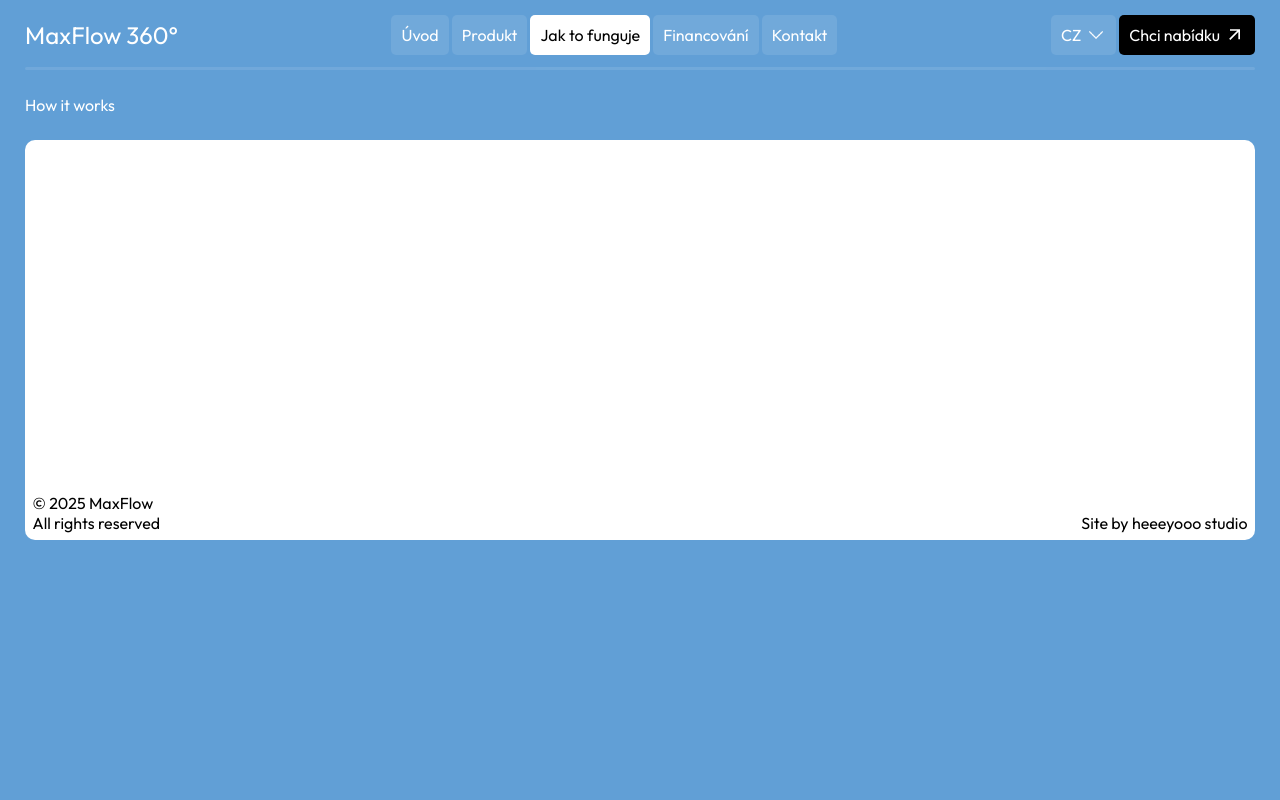
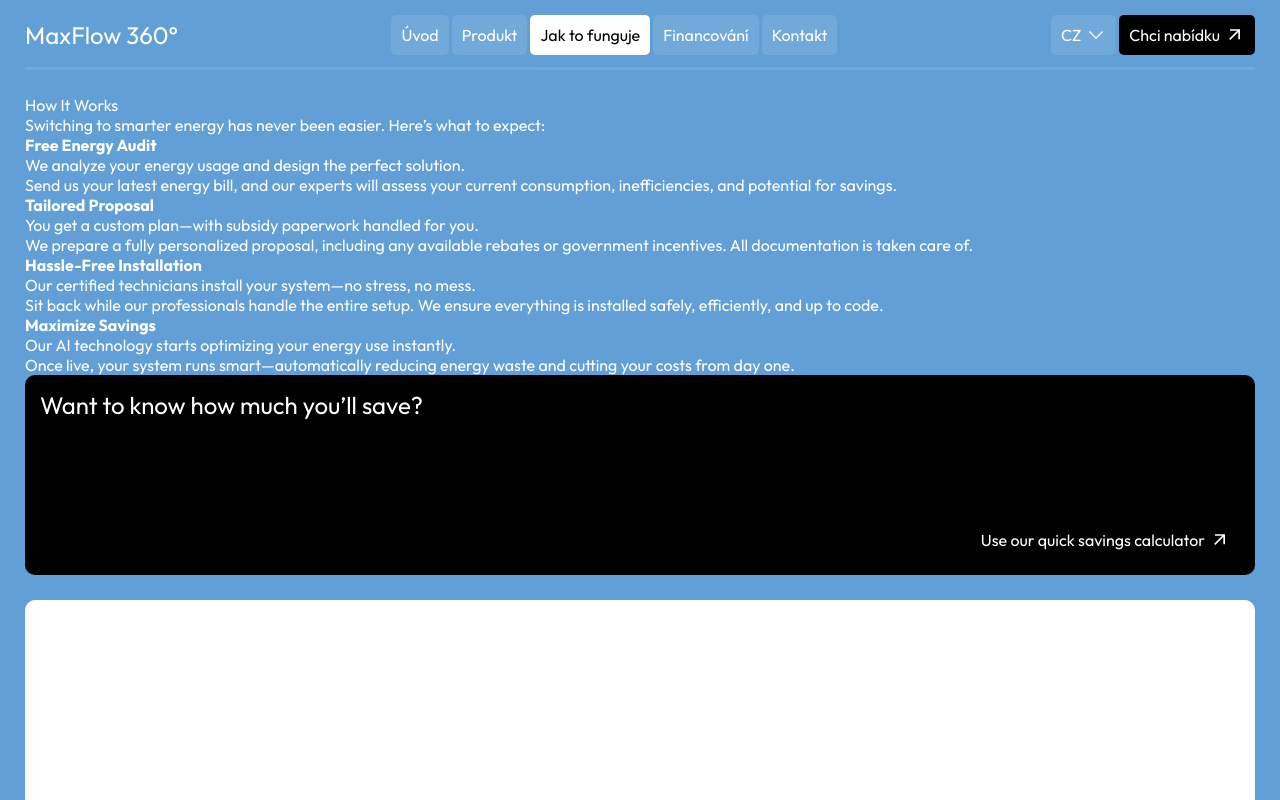
Before and after one commit to stepandordiai/max-flow, a React (Vite) app: page /how-it-works in a window 1280 px wide. Shown: the top 800 px of the page. Built offline with nearby package versions, Linux system fonts and the light colour scheme.

Commit message:
Update HowItWorks page and info

```diff
--- a/src/components/ContactUs/ContactUs.jsx
+++ b/src/components/ContactUs/ContactUs.jsx
@@ -1,9 +1,8 @@
-import { NavLink } from "react-router-dom";
 import { useEffect } from "react";
 import { useNavigate } from "react-router-dom";
 import "./ContactUs.scss";
 
-const ContactUs = () => {
+const ContactUs = ({ children }) => {
 	const navigate = useNavigate();
 
 	useEffect(() => {
@@ -60,28 +59,7 @@
 
 	return (
 		<div className="contact-us" to={"/contact"}>
-			<p className="contact-us__title">
-				Ready to empower your SVJ with intelligent energy?
-			</p>
-			<div>
-				<p>
-					Let MaxFlow 360&deg; turn your building into a self-managing,
-					cost-efficient, solar-powered community.
-				</p>
-				<NavLink className="contact-us__link" to={"/contact"}>
-					<span>Chci nabídku</span>
-					<svg
-						xmlns="http://www.w3.org/2000/svg"
-						height="20px"
-						viewBox="0 -960 960 960"
-						width="20px"
-						fill="#ffffff"
-					>
-						<path d="m256-240-56-56 384-384H240v-80h480v480h-80v-344L256-240Z" />
-					</svg>
-				</NavLink>
-			</div>
-			{/* <NavLink to={"/contact"}>Knotaktujte nas</NavLink> */}
+			{children}
 		</div>
 	);
 };
--- a/src/components/Menu/Menu.jsx
+++ b/src/components/Menu/Menu.jsx
@@ -1,8 +1,11 @@
+import { useTranslation } from "react-i18next";
 import { NavLink } from "react-router-dom";
 import { useEffect } from "react";
 import "./Menu.scss";
 
 const Menu = () => {
+	const { t } = useTranslation();
+
 	useEffect(() => {
 		const menuLinks = document.querySelectorAll(".menu__link");
 
@@ -34,7 +37,7 @@
 						}
 						to={"/"}
 					>
-						Home
+						{t("home")}
 					</NavLink>
 					<NavLink
 						className={({ isActive }) =>
@@ -42,23 +45,23 @@
 						}
 						to={"/product"}
 					>
-						Product
+						{t("product")}
 					</NavLink>
 					<NavLink
 						className={({ isActive }) =>
 							isActive ? activeMenuLink : inactiveMenuLink
 						}
-						to={"/reference"}
+						to={"/how-it-works"}
 					>
-						Reference
+						{t("how_it_works")}
 					</NavLink>
 					<NavLink
 						className={({ isActive }) =>
 							isActive ? activeMenuLink : inactiveMenuLink
 						}
-						to={"/blog"}
+						to={"/financing"}
 					>
-						Blog
+						{t("financing")}
 					</NavLink>
 					<NavLink
 						className={({ isActive }) =>
@@ -66,7 +69,7 @@
 						}
 						to={"/contact"}
 					>
-						Contact
+						{t("contact")}
 					</NavLink>
 				</nav>
 				<NavLink className="menu__btn" to="/contact">
--- a/src/pages/HowItWorks/HowItWorks.jsx
+++ b/src/pages/HowItWorks/HowItWorks.jsx
@@ -1,5 +1,7 @@
 import { Helmet } from "react-helmet";
+import { NavLink } from "react-router-dom";
 import "./HowItWorks.scss";
+import ContactUs from "../../components/ContactUs/ContactUs";
 
 const HowItWorks = () => {
 	return (
@@ -8,7 +10,67 @@
 				<title>MaxFlow | How it works</title>
 				<link rel="canonical" href="https://maxflow.cz/how-it-works" />
 			</Helmet>
-			<h1>How it works</h1>
+			<main>
+				<h1>How It Works</h1>
+				<p>
+					Switching to smarter energy has never been easier. Here’s what to
+					expect:
+				</p>
+				<div>
+					<strong>Free Energy Audit</strong>
+					<p>We analyze your energy usage and design the perfect solution.</p>
+					<p>
+						Send us your latest energy bill, and our experts will assess your
+						current consumption, inefficiencies, and potential for savings.
+					</p>
+				</div>
+				<div>
+					<strong>Tailored Proposal</strong>
+					<p>You get a custom plan—with subsidy paperwork handled for you.</p>
+					<p>
+						We prepare a fully personalized proposal, including any available
+						rebates or government incentives. All documentation is taken care
+						of.
+					</p>
+				</div>
+				<div>
+					<strong>Hassle-Free Installation</strong>
+					<p>
+						Our certified technicians install your system—no stress, no mess.
+					</p>
+					<p>
+						Sit back while our professionals handle the entire setup. We ensure
+						everything is installed safely, efficiently, and up to code.
+					</p>
+				</div>
+				<div>
+					<strong>Maximize Savings</strong>
+					<p>Our AI technology starts optimizing your energy use instantly.</p>
+					<p>
+						Once live, your system runs smart—automatically reducing energy
+						waste and cutting your costs from day one.
+					</p>
+				</div>
+				<ContactUs>
+					<p className="contact-us__title">
+						Want to know how much you’ll save?
+					</p>
+					<div>
+						<NavLink className="contact-us__link" to={"/contact"}>
+							<span>Use our quick savings calculator</span>
+							<svg
+								xmlns="http://www.w3.org/2000/svg"
+								height="20px"
+								viewBox="0 -960 960 960"
+								width="20px"
+								fill="#ffffff"
+							>
+								<path d="m256-240-56-56 384-384H240v-80h480v480h-80v-344L256-240Z" />
+							</svg>
+						</NavLink>
+					</div>
+				</ContactUs>
+			</main>
 		</>
 	);
 };
--- a/src/pages/Product/Product.jsx
+++ b/src/pages/Product/Product.jsx
@@ -115,7 +115,29 @@
 						</ul>
 					</div>
 				</div>
-				<ContactUs />
+				<ContactUs>
+					<p className="contact-us__title">
+						Ready to empower your SVJ with intelligent energy?
+					</p>
+					<div>
+						<p>
+							Let MaxFlow 360&deg; turn your building into a self-managing,
+							cost-efficient, solar-powered community.
+						</p>
+						<NavLink className="contact-us__link" to={"/contact"}>
+							<span>Chci nabídku</span>
+							<svg
+								xmlns="http://www.w3.org/2000/svg"
+								height="20px"
+								viewBox="0 -960 960 960"
+								width="20px"
+								fill="#ffffff"
+							>
+								<path d="m256-240-56-56 384-384H240v-80h480v480h-80v-344L256-240Z" />
+							</svg>
+						</NavLink>
+					</div>
+				</ContactUs>
 			</main>
 		</>
 	);
```
Also changed, not shown: to-do.txt.
